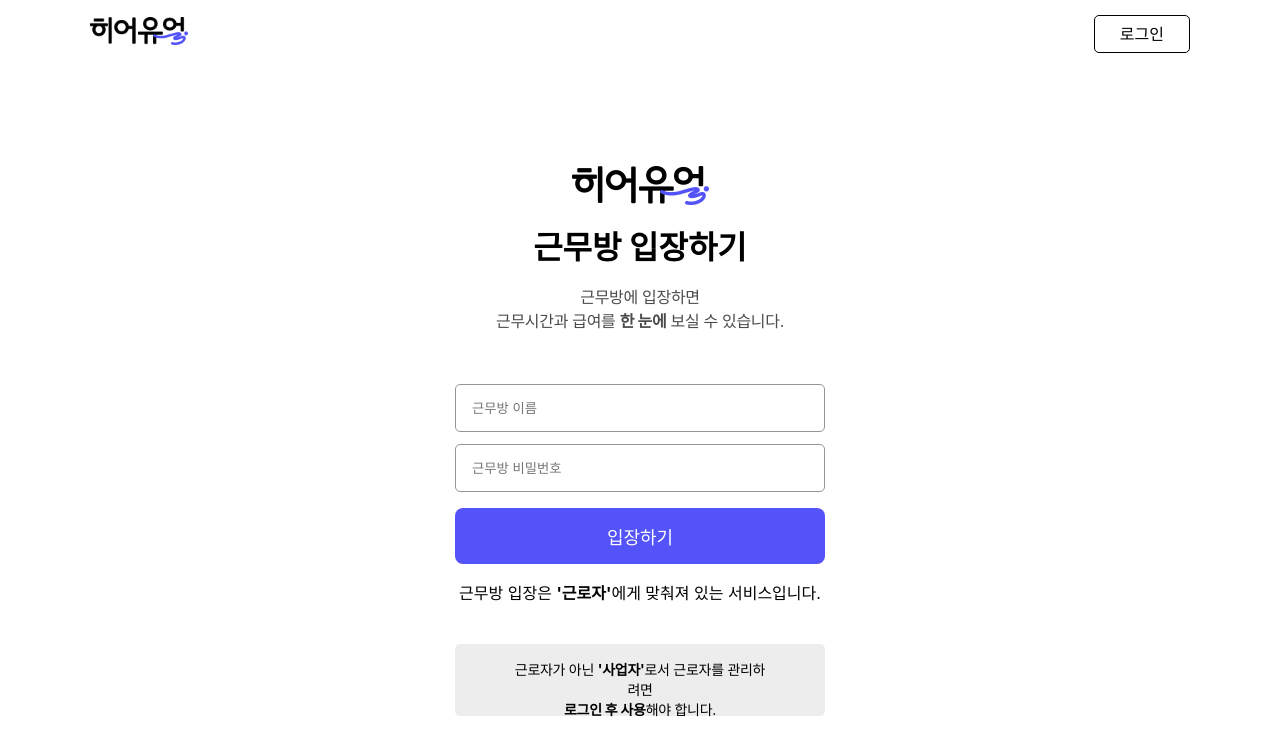
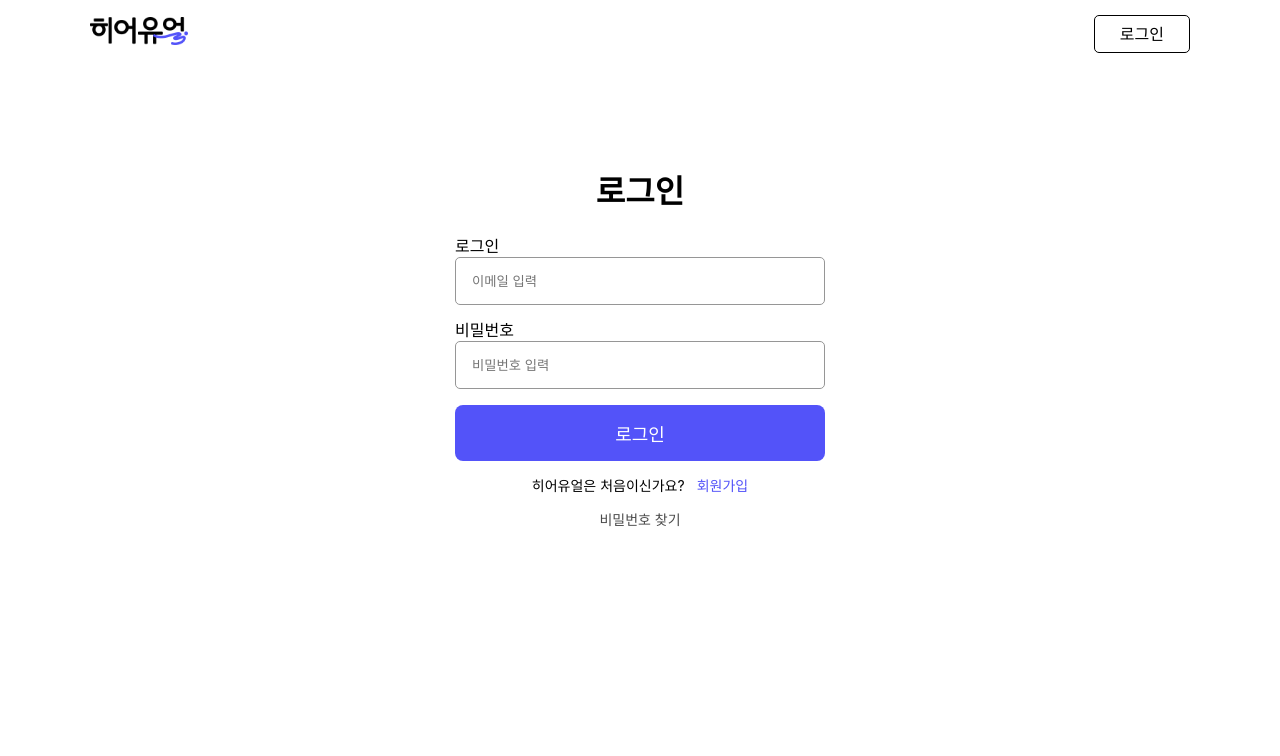
Before and after one commit to kimseowoo03/hereYoure, a React (Create React App) app: page /login in a window 1280 px wide. Shown: the top 756 px of the page. Built offline with nearby package versions, Linux system fonts and the light colour scheme; the HTML template or start-up script is replaced by a standard one.

Commit message:
Feat: 로그인 페이지 기능 구현

```diff
--- a/src/App.tsx
+++ b/src/App.tsx
@@ -1,13 +1,16 @@
 import Header from "./components/Header";
 import { BrowserRouter, Route, Routes } from "react-router-dom";
+
 import Home from "./pages/Home";
+import LoginPage from "./pages/LoginPage";
+
 function App() {
   return (
     <BrowserRouter>
     <Header />
     <Routes>
       <Route path="/" element={<Home />} />
-      <Route path="Login" element={<Home />} />
+      <Route path="login" element={<LoginPage />} />
     </Routes>
     </BrowserRouter>
   );
--- /dev/null
+++ b/src/components/Accounts/Login.tsx
@@ -0,0 +1,39 @@
+import useInput from "../../hooks/useInput";
+import style from "../../styles/Login.module.scss";
+import Button from "../Button";
+import Input from "../Input";
+
+const Login = () => {
+  const email = useInput("");
+  const password = useInput("");
+
+  const allInputValuesReset = () => {
+    email.reset();
+    password.reset();
+  };
+
+  const handleSubmit = (event: React.FormEvent<HTMLFormElement>) => {
+    event.preventDefault();
+    console.log(email.value, password.value);
+    allInputValuesReset();
+  };
+
+  return (
+    <div className={style.layout}>
+      <div className={style.content}>
+        <h1>로그인</h1>
+        <form onSubmit={handleSubmit} className={style.form}>
+          <Input label={"로그인"} type={"email"} value={email.value} placeholder={"이메일 입력"} onChange={email.onChange} autoComplete={"user-email"}/>
+          <Input label={"비밀번호"} type={"password"} value={password.value} placeholder={"비밀번호 입력"} onChange={password.onChange} autoComplete={"current-password"}/>
+          <Button type={"submit"} children={"로그인"} />
+          <p>
+            히어유얼은 처음이신가요?<a href="/signup">회원가입</a>
+          </p>
+        </form>
+        <a href="/" >비밀번호 찾기</a>
+      </div>
+    </div>
+  );
+};
+
+export default Login;
--- a/src/pages/Login.tsx
+++ /dev/null
@@ -1,4 +0,0 @@
-const Login = () => {
-  return <div>Login</div>;
-};
-export default Login;
--- /dev/null
+++ b/src/pages/LoginPage.tsx
@@ -0,0 +1,6 @@
+import Login from "../components/Accounts/Login";
+
+const LoginPage = () => {
+  return <Login />;
+};
+export default LoginPage;
--- /dev/null
+++ b/src/styles/Login.module.scss
@@ -0,0 +1,31 @@
+.layout{
+  margin: 100px 0;
+}
+.content{
+  padding: 0 20px;
+  max-width: 370px;
+  margin: 0 auto;
+  a{
+    text-decoration: none;
+    color: inherit;
+  }
+  p, a{
+    font-size: 0.875rem;
+  }
+  h1, p, a{
+    text-align: center;
+  }
+  & > a {
+    display: block;
+    color: #4B4B4B;
+  }
+}
+.form {
+  button{
+    margin-top: 16px;
+  }
+  a{
+    margin-left: 12px;
+    color: #5353F9;
+  }
+}
```
